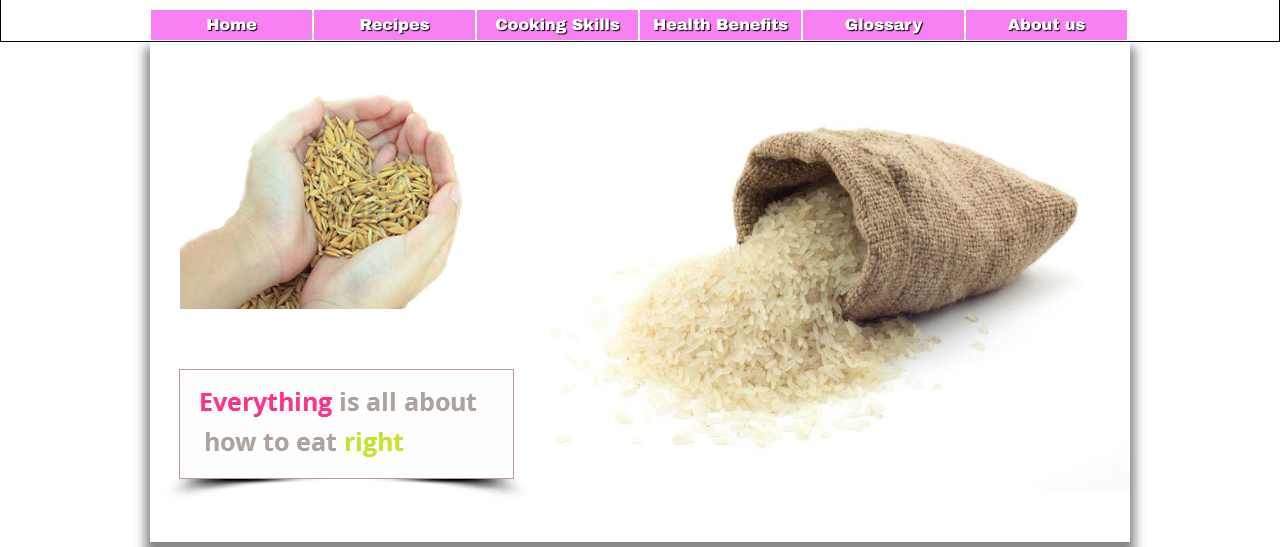
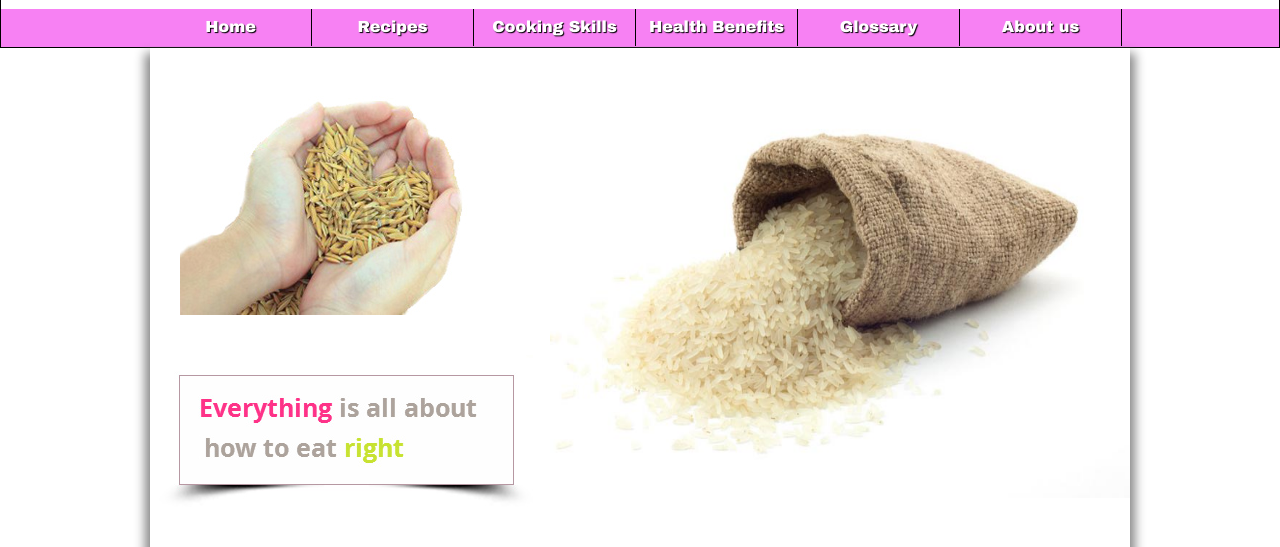
Before and after one commit to thangabalu/cookhouse, a Django app: template wsgi/surekha_app/templates/home.html in a window 1280 px wide. Shown: the part 122-669 px from the top of the page. Run offline with Django 3.2, Linux system fonts and the light colour scheme; the template is opened without the code that fills it, so the values that code supplies are empty.

Commit message:
fixing menu bar

```diff
--- a/wsgi/surekha_app/templates/home.html
+++ b/wsgi/surekha_app/templates/home.html
@@ -6,9 +6,9 @@
    a {text-decoration: none;color: #FF3288; font-weight:bold}
    p {padding-left: 10px;}
   .bigcontainer {width:100%; margin-left:auto; margin-right:auto;}
-  .container  {height:162px; border: thin solid black;}
+  .container  {height:168px; border: thin solid black;}
   .maincontainer {width:980px;margin-left:auto; margin-right: auto; background-color:white;}
-  .header {height:120px; padding-bottom:10px;}
+  .header {height:130px;}
   .header img {float: left;height: 120px; width: 100px; padding-left:250px;}
   .header h1  {color: #FE2E9A; font-size: 60px; line-height: 50px;padding-top:40px;}
   .header h2  {color: #FE2E9A; font-size: 16px;}
@@ -36,29 +36,38 @@
   .footer {clear: left; background-color: pink; height: 115px; margin: auto;}
   .footer img {float: left; height: 90px; width: 100px; padding: 5px;}
 
+.navmenu_block
+{
+        height:38px;
+	background: #F781F3; repeat-x;
+        margin:0;
+        padding:0;
+}
+
 .navmenu
 {
         width:980px;
         margin-left:auto;
         margin-right:auto;
+        margin-top:0;
+        margin-bottom:0;
 }
 
 .navmenu ul
 {
-	margin:0;
-	padding:0;
-	line-height: 30px;
+	line-height: 36px;
 }
 
 .navmenu li
 {
-	margin:0;
 	padding:0;
         width:auto;
 	list-style:none;
 	float:left;
 	position:relative;
 	background: #F781F3;
+        height:37px;
+	border-right: thin solid black;
 }
 
 .navmenu ul li a
@@ -68,11 +77,9 @@
 	text-align:center;
 	font-family: "Arial Black", Gadget, sans-serif;
 	text-decoration:none;
-	height:30px;
 	width: 161px;
 	display:block;
 	color: #FFF;
-	border: 1px solid #FFF;
 	text-shadow: 1px 1px 1px #000;
 }
 
@@ -123,6 +130,7 @@
              <h1> Surekha's Cookhouse </h1>
 	     <h2>The House of flavors, tastes, recipes and healthy tips.</h2>
           </div>
+       <div class = "navmenu_block">
        	<div class = "navmenu">
 		<ul>
 			<li><a href="/home">Home </a>
@@ -169,6 +177,7 @@
 			</ul>
 			</li>
 		</ul>
+          </div>
   </div>
  </div>
 
```
